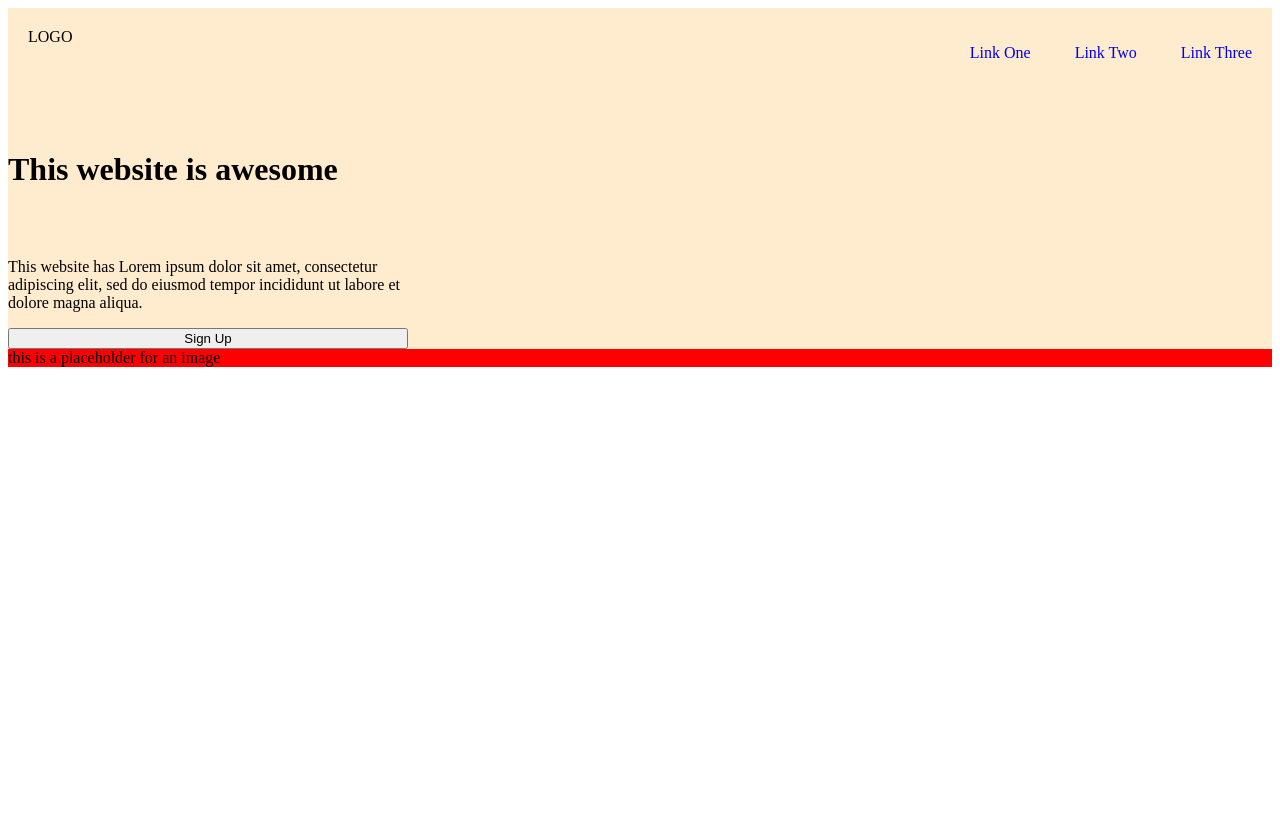
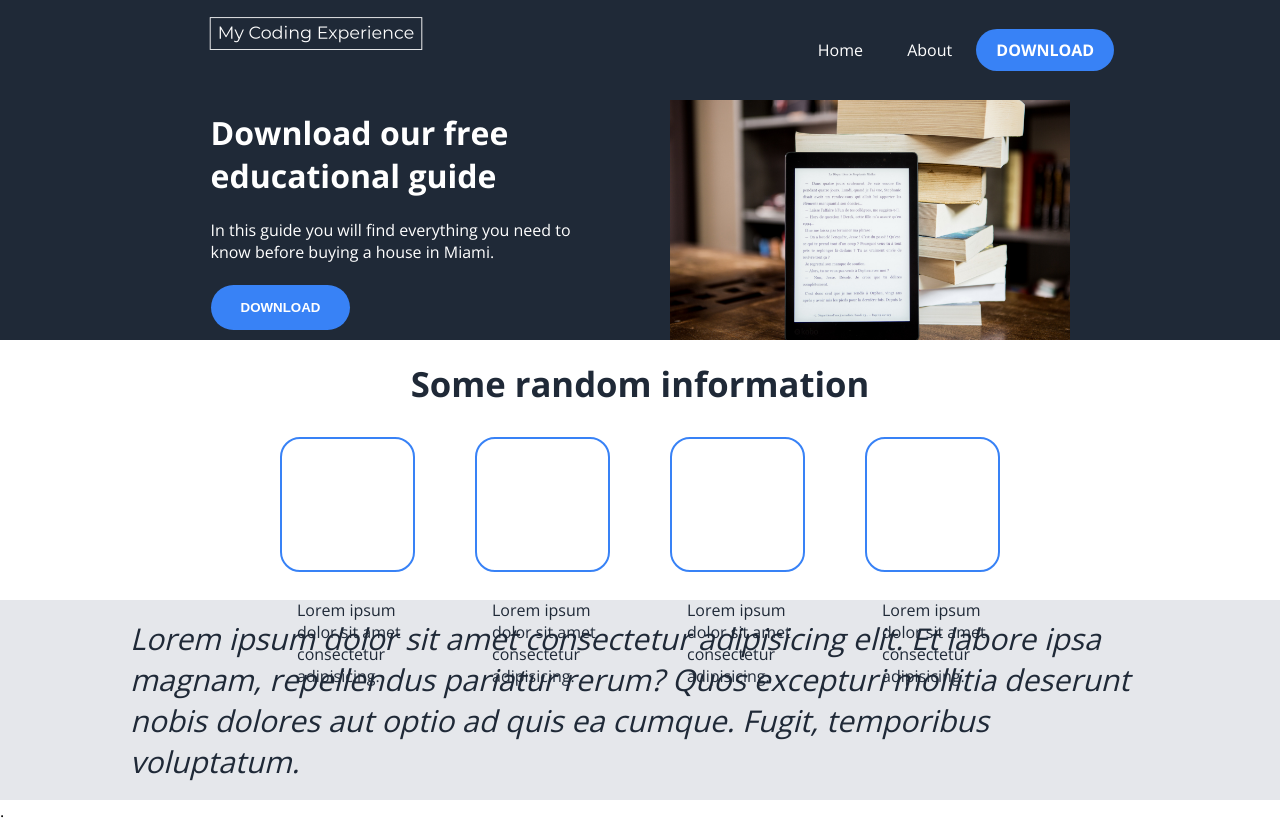
Before and after one commit to frnndjr/landing-page, a plain HTML site: page index.html in a window 1280 px wide. Before the commit the page ends 800 px from the top, so only its background shows below. Drawn offline with nearby package versions, Linux system fonts and the light colour scheme.

Commit message:
index.html

```diff
--- a/index.html
+++ b/index.html
@@ -6,47 +6,58 @@
     <meta name="viewport" content="width=device-width, initial-scale=1.0">
     <title>Landing Page</title>
     <link rel="stylesheet" href="styles.css">
+    <link rel="preconnect" href="https://fonts.googleapis.com">
+<link rel="preconnect" href="https://fonts.gstatic.com" crossorigin>
+<link href="https://fonts.googleapis.com/css2?family=Open+Sans:wght@400;700&display=swap" rel="stylesheet">
+
 </head>
 <body>
-    <main class="block1">
-        <header class="header">
-            <div class="logo">LOGO</div>
-            <nav>
-                <ul class="nav-class">
-            <li class="link1"><a href="www.google.com">Link One</a></li>
-            <li class="link2"><a href="www.google.com">Link Two</a></li>
-            <li class="link3"><a href="www.google.com">Link Three</a></li>
-                </ul>
-        </nav>
-        </header>
+  <header>
+    <div class="logo">
+        <img src="./images/My Coding Experience-logos_white.png" alt="logo" width="300px">
+    </div>
+    <nav>
+        <ul>
+          <il><a href="#">Home</a></il>
+          <il><a href="#">About</a></il>
+          <il><a href="#" class="signup-btn">download</a></il>
+        </ul>
+    </nav>
+  </header>
+  <main>
+    <div class="content-left">
+        <h1>Download our free educational guide</h1><br>
+        <p>In this guide you will find everything you need to know before buying a house in Miami.</p><br>
+        <button class="cta">download</button>
+    </div>
+    <div class="content-right">
+        <img src="./images/ebook.jpg" alt="" class="ebook-img" >
+    </div>
 
-        <div class="block1">
-            <div class="container1">
-               <p><h1>This website is awesome</h1></p>
-                <p>This website has Lorem ipsum dolor sit amet, consectetur adipiscing
-                    elit, sed do eiusmod tempor incididunt ut labore et dolore magna
-                    aliqua.</p>
-                <button class="signup">Sign Up</button>
-            </div>
-        <div class="block1b">
-            <div class="placeforimage">this is a placeholder for an image</div>
-        </div>
 
-        </div>
+  </main>
+
+<!-- block 1 and block 2 division -->
+
+<div class="info">
+      <div><h1>Some random information</h1></div>
+
+<div class="boxes">
+  <div class="box"><div class="text">Lorem ipsum dolor sit amet consectetur adipisicing.</div></div>
+  <div class="box"><div class="text">Lorem ipsum dolor sit amet consectetur adipisicing.</div></div>
+  <div class="box"><div class="text">Lorem ipsum dolor sit amet consectetur adipisicing.</div></div>
+  <div class="box"><div class="text">Lorem ipsum dolor sit amet consectetur adipisicing.</div></div>
+</div>
+</div>
+
+<!-- block 2 and block 3 division -->
+
+<blockquote>
+  <p>Lorem ipsum dolor sit amet consectetur adipisicing elit. Et labore ipsa magnam, repellendus pariatur rerum?
+  Quos excepturi mollitia deserunt nobis dolores aut optio ad quis ea cumque. Fugit, temporibus voluptatum.</p>
+</blockquote>.
 
 
 
-
-            </div>
-
-
-
-
-        </div>
-
-
-
-    </main>
-
 </body>
 </html>
--- a/styles.css
+++ b/styles.css
@@ -1,50 +1,144 @@
-* {
+*{
+    margin: 0;
+    padding: 0;
     box-sizing: border-box;
-    text-decoration: none;
+
+}
+
+
+body{
+    font-family: 'Open Sans', sans-serif;
 
 }
 
 header {
+    height: 100px;
+    background-color: #1f2937;
     display: flex;
-      justify-content: space-between;
-      background-color: blanchedalmond;
+    justify-content: space-around;
+    align-items: center;
+}
+
+
+
+ul{
+    align-items: center;
 
 }
 
-  .logo {
-      padding: 20px;
+a{
+    padding: 0px 20px;
+    text-decoration: none;
+    color: white;
    }
 
-  li {
-      list-style: none;
-      display: inline-block;
-      padding: 20px;
+main{
+    display: flex;
+    background-color: #1f2937;
+    color: white;
+    height: 30vh;
+    align-items: center;
+    justify-content: center;
+    overflow: hidden;
 
 
 }
 
-  nav {
+.content-left{
+    margin-right: 75px;
+    width: 30%;
+}
+
+.ebook-img{
+
+    max-width: 400px;
+    height:auto;
+}
+
+.cta {
+    padding: 15px 30px;
+    background: #3882f6;
+    color: #fff;
+    outline: none;
+    border: none;
+    font-weight: 700;
+    text-transform: uppercase;
+    border-radius: 50px;
+}
+
+.signup-btn{
+    padding: 10px 20px;
+    background: #3882f6;
+    color: #fff;
+    outline: none;
+    border: none;
+    font-weight: 600;
+    text-transform: uppercase;
+    border-radius: 50px;
 
 }
 
-  .link1, .link2, .link3 {
+.info {
+    height: 30vh;
+
 
 }
 
-.block1 {
-    background-color: blanchedalmond;
+.info h1 {
+    text-align: center;
+    color: #1f2937;
+    margin-top: 20px;
+    font-size: 26pt;
 }
 
-.container1 {
+.boxes{
+    display: flex;
+    justify-content: center;
 
-    display: flex;
-    flex-direction: column;
-    width: 50vh;
+
 }
 
-.block1b {
-    background-color: red;
-}
-button {
+
+.box {
+    border: 2px solid #3882f6;
+    height: 135px;
+    width: 135px;
+    border-radius: 20px;
+    margin-top: 30px;
+    margin-left: 30px;
+    margin-right: 30px;
 
 }
+
+
+
+.text {
+    flex-direction: row;
+    justify-content: space-around;
+    padding-top: 160px;
+    padding-left: 15px;
+    font-family: 'Open Sans', sans-serif;
+    color: #1f2937;
+
+
+}
+
+}
+
+blockquote{
+
+
+}
+
+blockquote p {
+    background-color: #e5e7eb;
+    font-size: 30px;
+    font-style: italic;
+    color: #1f2937;
+    height: 25vh;
+    display: flex;
+    align-items: center;
+    justify-content: center;
+    padding-left: 130px;
+    padding-right: 130px;
+}
```
Also changed, not shown: images/My Coding Experience-logos_white.png (added), images/ebook.jpg (added). Lines whose indentation alone changed are shown as unchanged.
